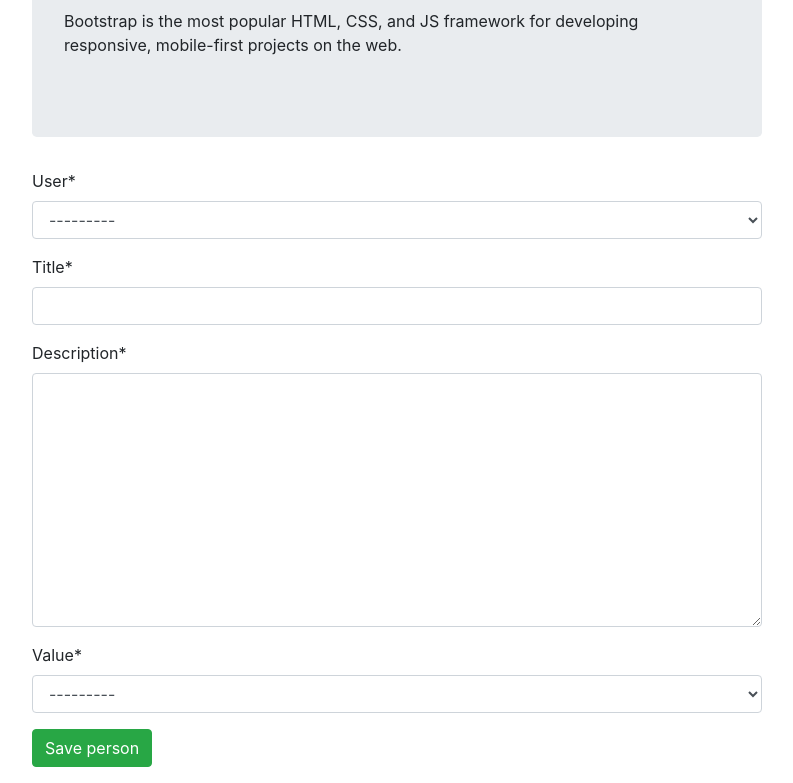
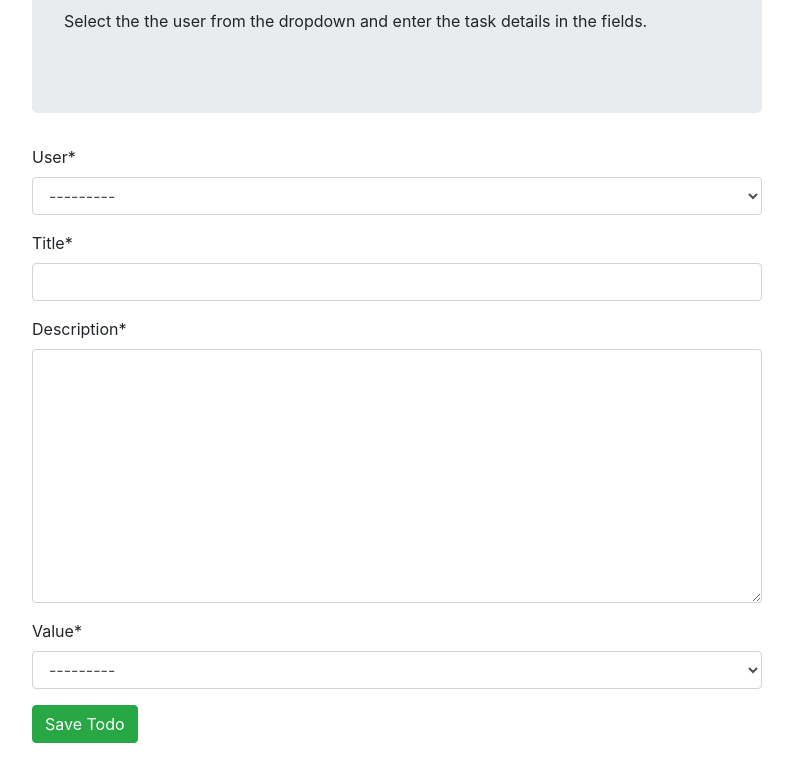
Before and after one commit to garethperky/Mytodo, a Django app: template todo/todonow/templates/app/create_todo.html in a window 1280 px wide. Shown: the part 186-969 px from the top of the page, without its empty margins (243-1036 px from the left). After the commit the page ends 929 px from the top, so only its background shows below. Run offline with Django 3.2, Linux system fonts and the light colour scheme; the template is opened without the code that fills it: values that come from a table or form of the project are taken from there, others are empty; parts of the project's set-up code (start-up, migrations or seed data) failed here and were passed over; some libraries are stand-ins or nearby versions.

Commit message:
chore: reworded button and jumbotron text

```diff
--- a/todo/todonow/templates/app/create_todo.html
+++ b/todo/todonow/templates/app/create_todo.html
@@ -3,15 +3,14 @@
 <div class="jumbotron">
     <h3>Hello {{ user.first_name }} you can add tasks here</h3>
     <p>
-        Bootstrap is the most popular HTML, CSS, and JS framework for developing
-        responsive, mobile-first projects on the web.
+        Select the the user from the dropdown and enter the task details in the fields.
     </p>
 </div>
 
 <form method="post" novalidate>
     {% csrf_token %}
     {{ form | crispy }}
-    <button type="submit" class="btn btn-success">Save person</button>
+    <button type="submit" class="btn btn-success">Save Todo</button>
 </form>
 
 {% endblock %}
```
